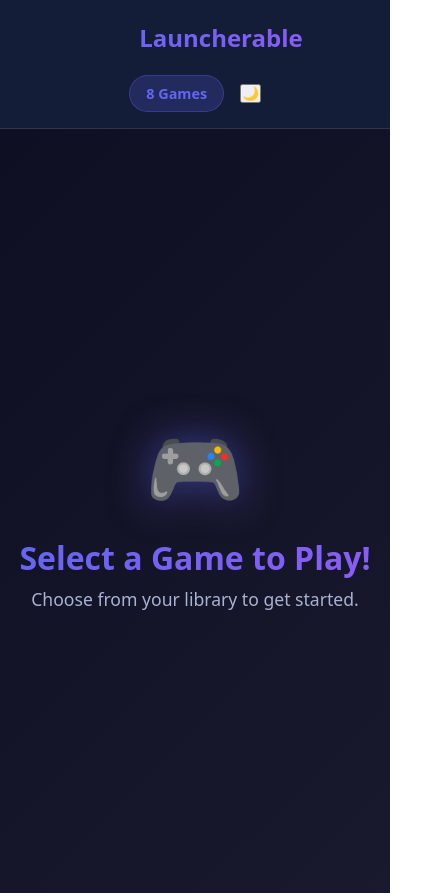
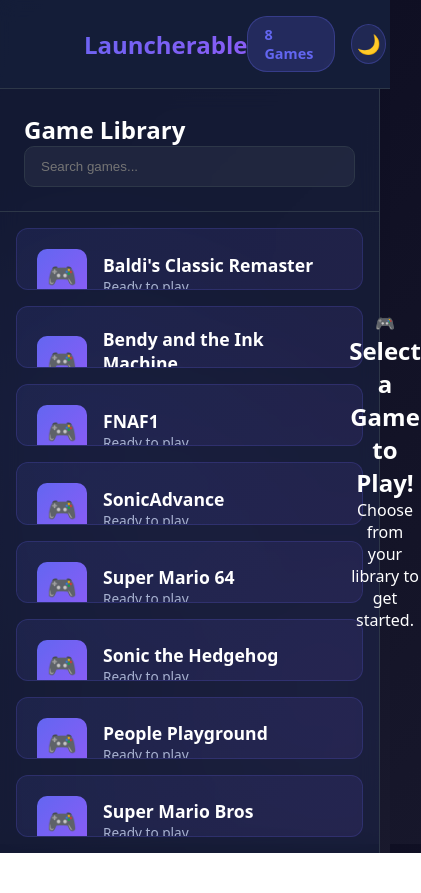
Before and after one commit to Luffytaroglitch/Launcherable, a website: page index.html in a window 390 px wide. Shown: the whole page, 421 px wide, since content can reach past the window. After the commit the page ends 853 px from the top, so only its background shows below. Drawn offline with Linux system fonts and the light colour scheme.

Commit message:
Update style.css

```diff
--- a/style.css
+++ b/style.css
@@ -10,7 +10,7 @@
   --bg-dark: #0f0f23;
   --bg-light: #1a1a2e;
   --card-bg: #16213e;
-  --text-main: #fff;
+  --text-main: #ffffff;
   --text-muted: #a8b2d1;
   --border: #2d3748;
   --success: #10b981;
@@ -22,6 +22,7 @@
   color: var(--text-main);
   height: 100vh;
   overflow: hidden;
+  transition: background 0.4s, color 0.4s;
 }
 
 .background-overlay {
@@ -72,6 +73,23 @@
   gap: 1rem;
 }
 
+.theme-toggle {
+  background: rgba(99, 102, 241, 0.15);
+  border: 1px solid rgba(99, 102, 241, 0.3);
+  border-radius: 50%;
+  width: 40px;
+  height: 40px;
+  cursor: pointer;
+  font-size: 1.2rem;
+  color: var(--text-main);
+  transition: all 0.3s ease;
+}
+
+.theme-toggle:hover {
+  background: rgba(99, 102, 241, 0.25);
+  transform: scale(1.05);
+}
+
 .game-count {
   background: rgba(99, 102, 241, 0.2);
   padding: 0.5rem 1rem;
@@ -96,22 +114,11 @@
   border-right: 1px solid var(--border);
   display: flex;
   flex-direction: column;
-  overflow: hidden;
 }
 
 .sidebar-header {
   padding: 1.5rem;
   border-bottom: 1px solid var(--border);
-}
-
-.sidebar-header h2 {
-  font-size: 1.25rem;
-  margin-bottom: 1rem;
-  color: var(--text-main);
-}
-
-.search-box {
-  position: relative;
 }
 
 .search-box input {
@@ -121,7 +128,6 @@
   border: 1px solid var(--border);
   border-radius: 10px;
   color: var(--text-main);
-  font-size: 0.95rem;
   transition: all 0.3s ease;
 }
 
@@ -129,11 +135,6 @@
   outline: none;
   border-color: var(--primary);
   background: rgba(255, 255, 255, 0.08);
-  box-shadow: 0 0 0 3px rgba(99, 102, 241, 0.1);
-}
-
-.search-box input::placeholder {
-  color: var(--text-muted);
 }
 
 .game-grid {
@@ -146,24 +147,8 @@
   align-content: start;
 }
 
-.game-card {
-  min-height: 80px;
-  background: linear-gradient(135deg, rgba(99, 102, 241, 0.1), rgba(139, 92, 246, 0.1));
-  border: 1px solid rgba(99, 102, 241, 0.2);
-  border-radius: 12px;
-  padding: 1rem;
-  cursor: pointer;
-  transition: all 0.3s ease;
-  position: relative;
-}
-
-
 .game-grid::-webkit-scrollbar {
   width: 8px;
-}
-
-.game-grid::-webkit-scrollbar-track {
-  background: rgba(0, 0, 0, 0.2);
 }
 
 .game-grid::-webkit-scrollbar-thumb {
@@ -178,23 +163,7 @@
   padding: 1.25rem;
   cursor: pointer;
   transition: all 0.3s ease;
-  position: relative;
   overflow: hidden;
-}
-
-.game-card::before {
-  content: '';
-  position: absolute;
-  top: 0;
-  left: -100%;
-  width: 100%;
-  height: 100%;
-  background: linear-gradient(90deg, transparent, rgba(255, 255, 255, 0.1), transparent);
-  transition: left 0.5s ease;
-}
-
-.game-card:hover::before {
-  left: 100%;
 }
 
 .game-card:hover {
@@ -206,7 +175,6 @@
 .game-card.active {
   background: linear-gradient(135deg, rgba(99, 102, 241, 0.3), rgba(139, 92, 246, 0.3));
   border-color: var(--primary);
-  box-shadow: 0 8px 25px rgba(99, 102, 241, 0.4);
 }
 
 .game-card.disabled {
@@ -218,7 +186,6 @@
   display: flex;
   align-items: center;
   gap: 1rem;
-  margin-bottom: 0.5rem;
 }
 
 .game-icon {
@@ -230,28 +197,15 @@
   align-items: center;
   justify-content: center;
   font-size: 1.5rem;
-  flex-shrink: 0;
-}
-
-.game-info {
-  flex: 1;
-  min-width: 0;
 }
 
 .game-title {
   font-size: 1.1rem;
   font-weight: 600;
   color: var(--text-main);
-  margin-bottom: 0.25rem;
-  white-space: nowrap;
-  overflow: hidden;
-  text-overflow: ellipsis;
 }
 
 .game-status {
-  display: flex;
-  align-items: center;
-  gap: 0.5rem;
   font-size: 0.85rem;
   color: var(--text-muted);
 }
@@ -278,36 +232,10 @@
   justify-content: center;
   background: linear-gradient(135deg, rgba(15, 15, 35, 0.95), rgba(26, 26, 46, 0.95));
   z-index: 2;
-  transition: opacity 0.3s ease;
-}
-
-.welcome-screen.hidden {
-  opacity: 0;
-  pointer-events: none;
 }
 
 .welcome-content {
   text-align: center;
-  animation: fadeInUp 0.6s ease;
-}
-
-.welcome-icon {
-  font-size: 5rem;
-  margin-bottom: 1rem;
-  filter: drop-shadow(0 0 20px rgba(99, 102, 241, 0.5));
-}
-
-.welcome-content h2 {
-  font-size: 2rem;
-  margin-bottom: 0.5rem;
-  background: linear-gradient(135deg, var(--primary), var(--secondary));
-  -webkit-background-clip: text;
-  -webkit-text-fill-color: transparent;
-}
-
-.welcome-content p {
-  color: var(--text-muted);
-  font-size: 1.1rem;
 }
 
 .game-frame {
@@ -325,46 +253,17 @@
   opacity: 1;
 }
 
-@keyframes fadeInUp {
-  from {
-    opacity: 0;
-    transform: translateY(30px);
-  }
-  to {
-    opacity: 1;
-    transform: translateY(0);
-  }
+/* LIGHT THEME */
+body.light {
+  --bg-dark: #f6f8fa;
+  --bg-light: #ffffff;
+  --card-bg: #e9edf5;
+  --text-main: #0f172a;
+  --text-muted: #475569;
+  --border: #d1d5db;
+  --primary: #3b82f6;
+  --secondary: #60a5fa;
+  --success: #16a34a;
+  background: var(--bg-light);
+  color: var(--text-main);
 }
-
-@media (max-width: 1024px) {
-  .sidebar {
-    width: 300px;
-  }
-
-  .game-card {
-    padding: 1rem;
-  }
-}
-
-@media (max-width: 768px) {
-  .header-content {
-    flex-direction: column;
-    gap: 1rem;
-  }
-
-  .sidebar {
-    width: 100%;
-    max-width: 300px;
-    position: absolute;
-    left: 0;
-    top: 0;
-    height: 100%;
-    z-index: 5;
-    transform: translateX(-100%);
-    transition: transform 0.3s ease;
-  }
-
-  .sidebar.open {
-    transform: translateX(0);
-  }
-}
```
